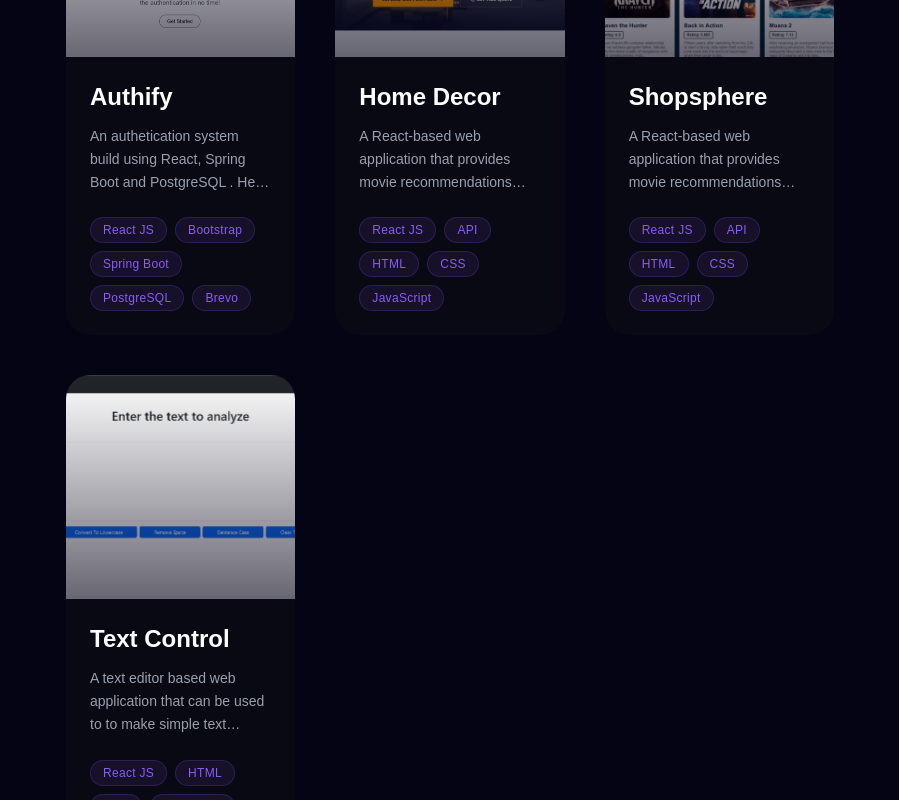
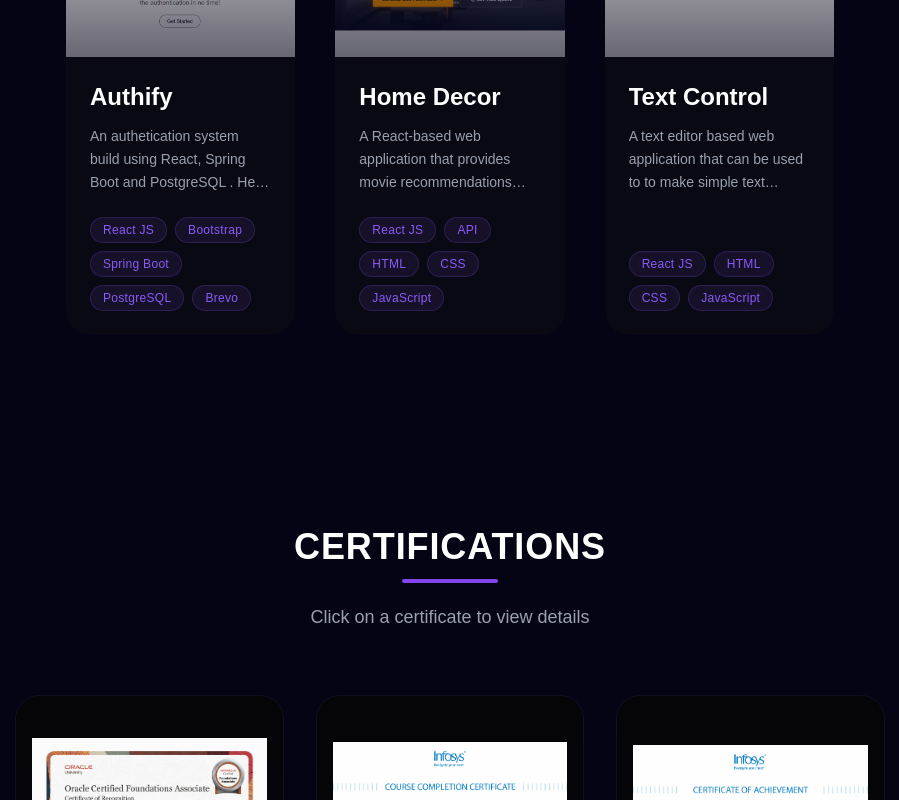
Before and after one commit to Amit1374/My_Portfolio, a React (Vite) app: page / in a window 1280 px wide. Shown: the part 4000-4800 px from the top of the page, without its empty margins (190-1089 px from the left). Built offline with nearby package versions, Linux system fonts and the light colour scheme.

Commit message:
updated constants

```diff
--- a/src/constants.js
+++ b/src/constants.js
@@ -27,9 +27,8 @@ import ckLogo from './assets/education_logo/ck_logo.jpg';
 // Project Section Logo's
 import authify from './assets/work_logo/authify.png';
 import textControl from './assets/work_logo/text-control.png';
-import movierecLogo from './assets/work_logo/movie_rec.png';
 import homeDecor from './assets/work_logo/home-decor.png';
-// import npmLogo from './assets/work_logo/npm.png';
+
 
 
 // certification section.
@@ -145,16 +144,7 @@ export const projects = [
     github: "https://github.com/Amit1374/Home-decor.git",
     webapp: "https://krisha-enterprise.vercel.app/",
   },
-  {
-    id: 2,
-    title: "Shopsphere",
-    description:
-      "A React-based web application that provides movie recommendations based on different criteria, such as genres, user preferences, and popular trends. The intuitive design and smooth experience make it a go-to app for movie enthusiasts.",
-    image: movierecLogo,
-    tags: ["React JS", "API", "HTML", "CSS", "JavaScript"],
-    github: "",
-    webapp: "",
-  },
+
   {
     id: 3,
     title: "Text Control",
```
Also changed, not shown: src/assets/work_logo/movie_rec.png (deleted).
